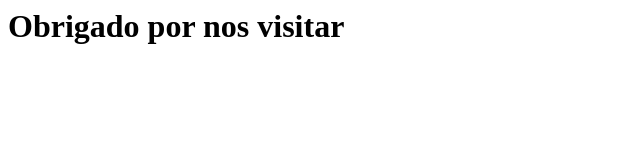
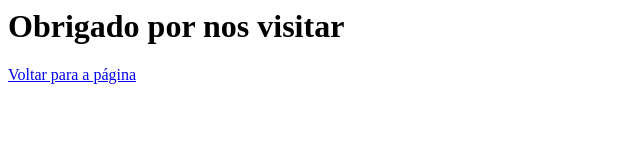
Before and after one commit to araujoxr/site, a plain HTML site: page h.html in a window 1280 px wide. Shown: the whole page, without its empty margins (0-640 px from the left). Drawn offline with Linux system fonts and the light colour scheme.

Commit message:
Update h.html

```diff
--- a/h.html
+++ b/h.html
@@ -1,5 +1,6 @@
 <html>
 <body>
 <h1>Obrigado por nos visitar</h1>
+<a href="https://araujoxr.github.io/site/">Voltar para a página</a>
 </body>
 </html>
```
